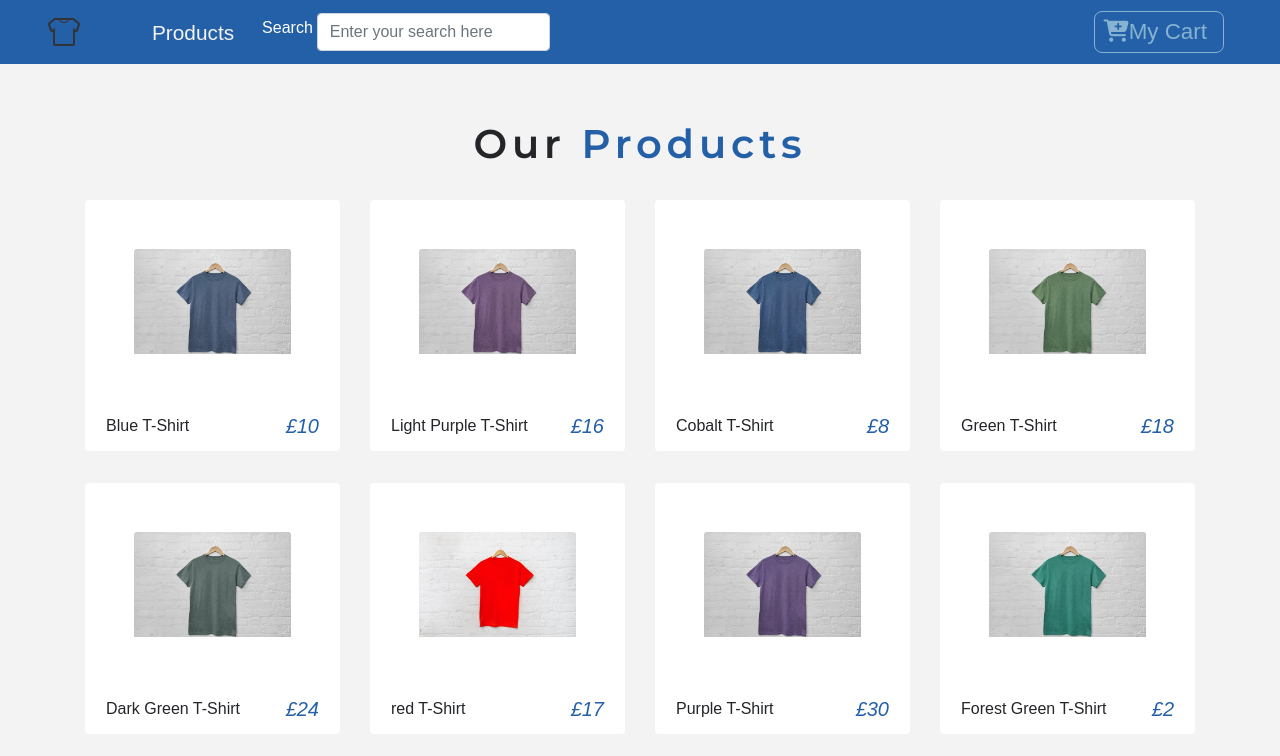
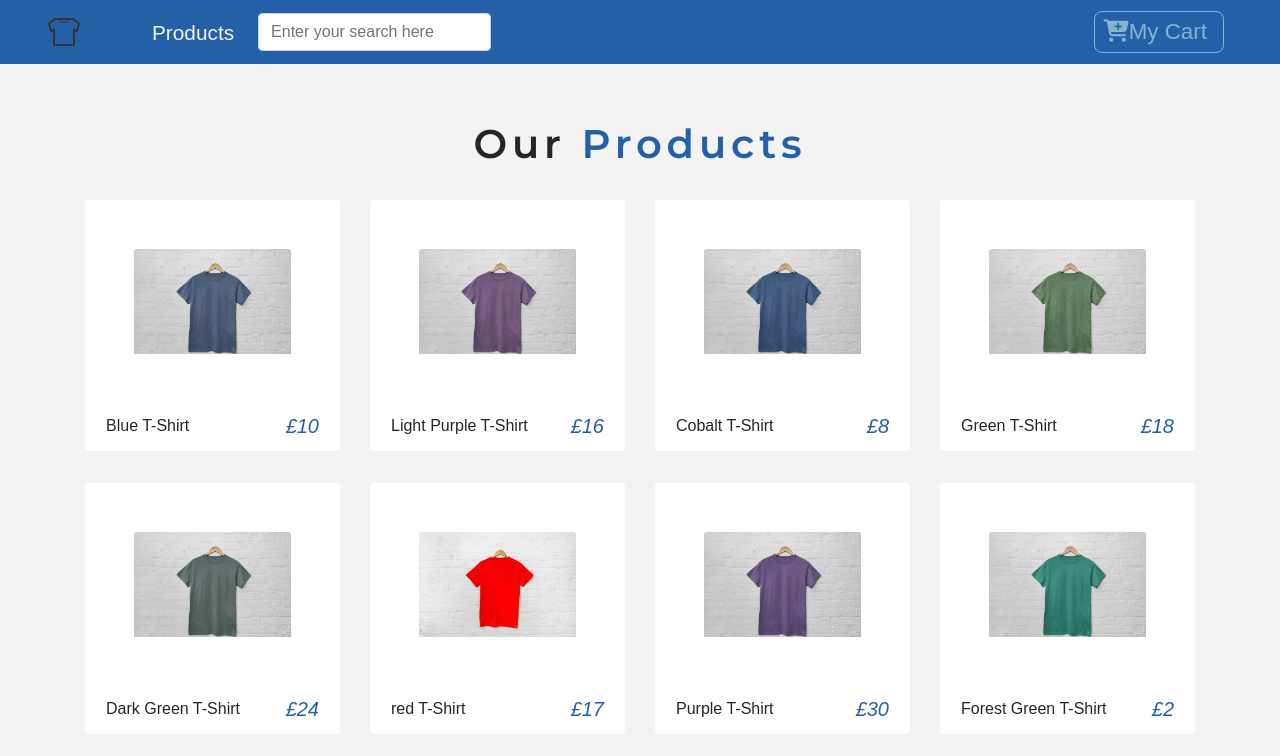
Before and after one commit to Jans999/react-store, a React (Create React App) app: page / in a window 1280 px wide. Shown: the top 756 px of the page. Built offline with nearby package versions, Linux system fonts and the light colour scheme.

Commit message:
search form update

```diff
--- a/src/components/SearchForm/SearchForm.js
+++ b/src/components/SearchForm/SearchForm.js
@@ -15,7 +15,7 @@ export default function SearchForm() {
 
                 <form className="px-3 mw-100 position-relative d-flex fex-column" onFocus={() => openAutoFill()} onMouseDown={() => openAutoFill()} onBlur={() => closeAutoFill(searchField)} onSubmit={(event) => handleSearchSubmit(event)}>
                     <div className="form-group form-check-inline form-check-label">
-                        <label htmlFor="search" className="text-white p-1 align-bottom">Search</label>
+                        {/* <label htmlFor="search" className="text-white p-1 align-bottom">Search</label> */}
                         <input id="search" className="form-control form-check-input" type="text" value={searchField} onChange={(event) => handleSearchChange(event)} placeholder="Enter your search here"></input>
                     </div>
                     <div className="form-group mw-100">
```
